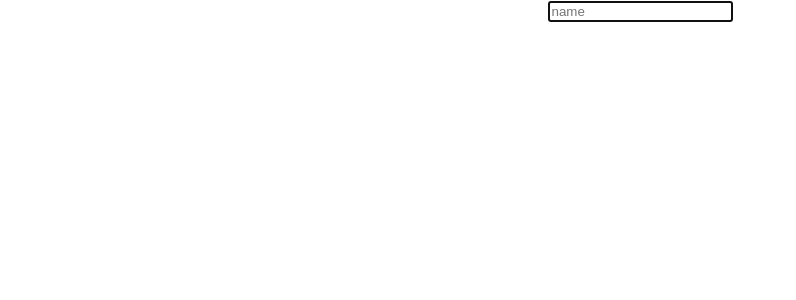
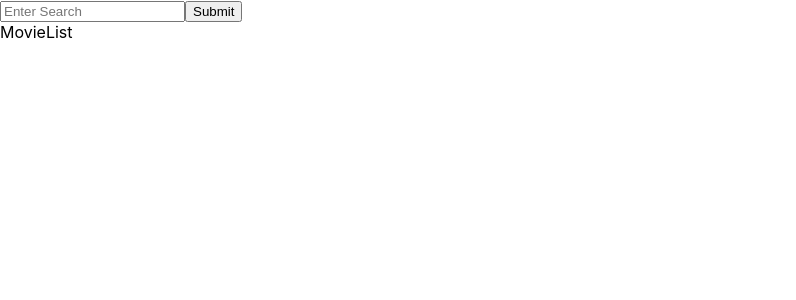
Before and after one commit to ri-ca4/reactPractice, a React (Create React App) app in the folder first-react-app/: page / in a window 1280 px wide. Shown: the top 300 px of the page, without its empty margins (0-796 px from the left). Built offline with nearby package versions, Linux system fonts and the light colour scheme.

Commit message:
create search and movielist components, create global context

```diff
--- a/first-react-app/src/App.js
+++ b/first-react-app/src/App.js
@@ -1,17 +1,15 @@
 import { createContext } from 'react';
 import './App.css';
-import HooksPracticeComponent from './components/HooksPracticeComponent';
+import MovieList from './components/movieList';
+import Search from './components/search';
 
-export const Context = createContext('light')
-console.log(Context)
 
 function App() {
   return (
-    <Context.Provider value="purple">
-      <div className="App">
-          <HooksPracticeComponent/>
-      </div>
-    </Context.Provider>
+    <div>
+      <Search />
+      <MovieList />
+    </div>
   );
 }
 
--- /dev/null
+++ b/first-react-app/src/GlobalContext.js
@@ -0,0 +1,40 @@
+import { useState } from "react";
+import { createContext } from "react";
+
+export const GlobalContext = createContext({
+    searchParam : '',
+    handleOnChange : () => {},
+    handleSubmit : ()=> {},
+    movieList : [],
+    loading : false
+})
+
+const GlobalState = ({children})=> {
+
+    const [searchParam, setSearchParam] = useState('')
+
+    const handleOnChange = (event)=>{
+        console.log(event.target.value);
+        setSearchParam(event.target.value)
+    }
+
+    const handleSubmit= (event)=>{
+        console.log(event.target)
+    }
+
+    const contextValue = {
+        searchParam,
+        handleOnChange,
+        handleSubmit,
+        movieList : [],
+        loading : false
+    }
+
+    return(
+        <GlobalContext.Provider value={contextValue}>
+            {children}
+        </GlobalContext.Provider>
+    )
+}
+
+export default GlobalState
--- /dev/null
+++ b/first-react-app/src/components/movieList.jsx
@@ -0,0 +1,11 @@
+import React from "react";
+
+const MovieList = ()=>{
+    return (
+        <div>
+            MovieList
+        </div>
+    )
+}
+
+export default MovieList;
--- /dev/null
+++ b/first-react-app/src/components/search.jsx
@@ -0,0 +1,20 @@
+import React from "react";
+import { useContext } from "react";
+import { GlobalContext } from "../GlobalContext";
+
+const Search = ()=>{
+
+    const {searchParam, handleOnChange, handleSubmit} = useContext(GlobalContext);
+    return (
+        <div>
+            <input name="search"
+            // value={searchParam}
+            onChange={handleOnChange}
+            placeholder="Enter Search"
+            type="text"/>
+            <button onClick={handleSubmit}>Submit</button>
+        </div>
+    )
+}
+
+export default Search;
--- a/first-react-app/src/index.js
+++ b/first-react-app/src/index.js
@@ -3,12 +3,15 @@ import ReactDOM from 'react-dom/client';
 import './index.css';
 import App from './App';
 import reportWebVitals from './reportWebVitals';
+import GlobalState from './GlobalContext';
 
 const root = ReactDOM.createRoot(document.getElementById('root'));
 root.render(
-  <React.StrictMode>
-    <App />
-  </React.StrictMode>
+  <GlobalState>
+    <React.StrictMode>
+      <App />
+    </React.StrictMode>
+  </GlobalState>
 );
 
 // If you want to start measuring performance in your app, pass a function
```
